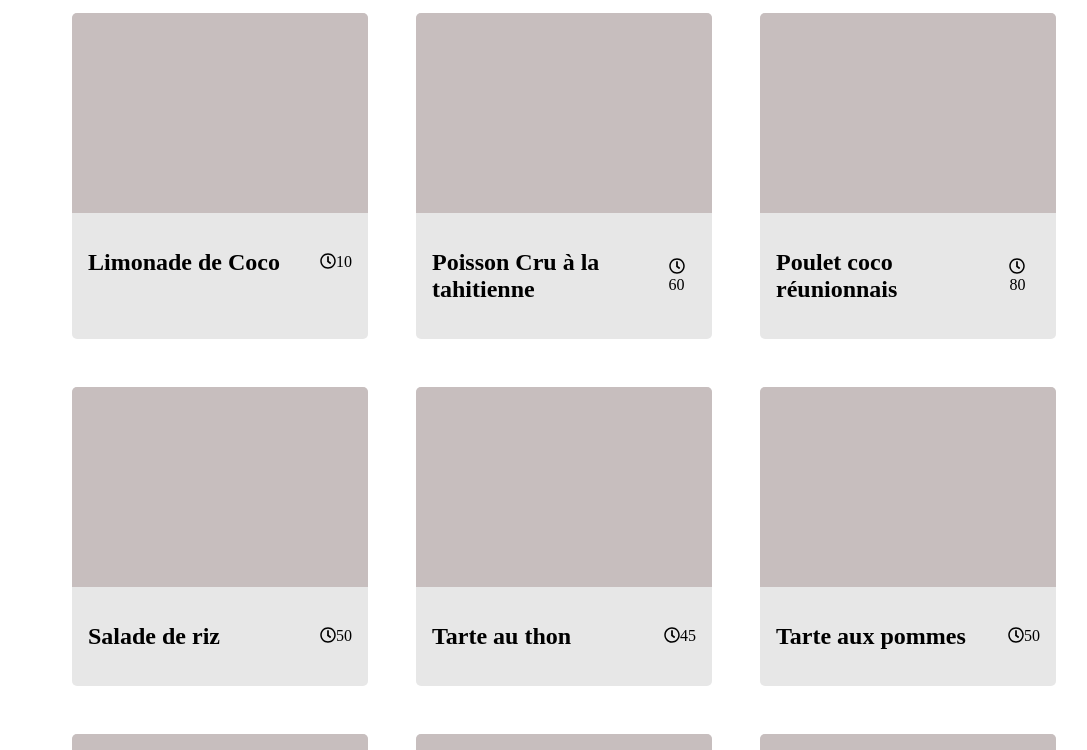
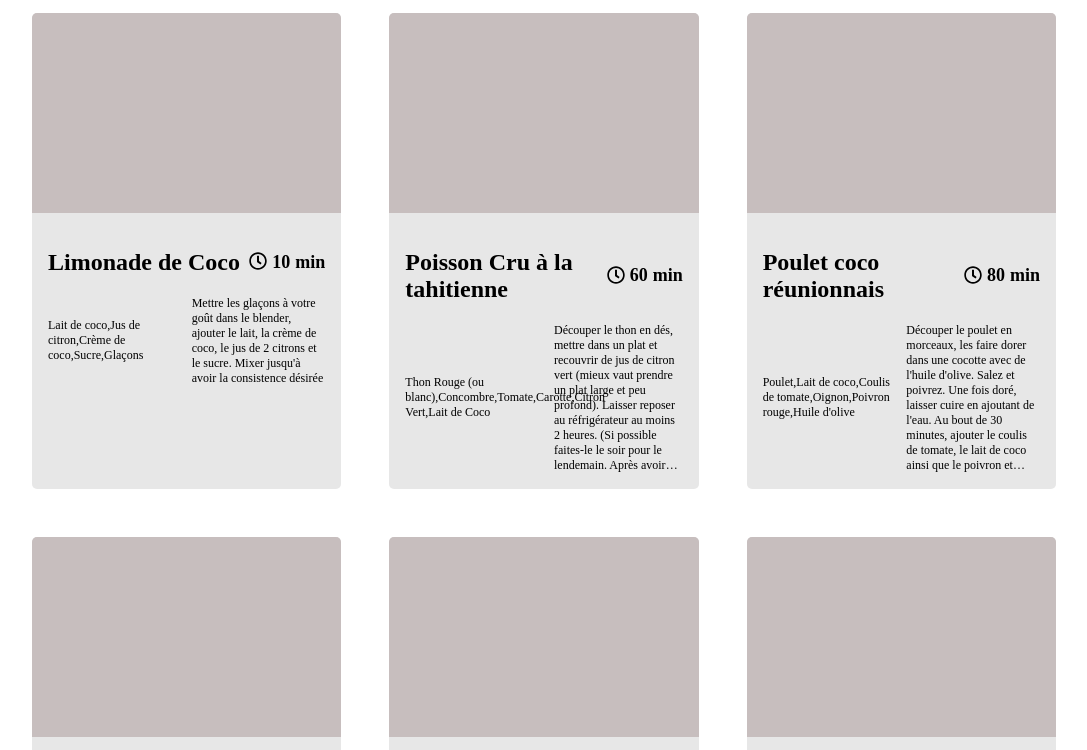
Before and after one commit to iamRomeo-dev/P7_vanilla_JS, a plain HTML site: page index.html in a window 1280 px wide. Shown: the part 29-779 px from the top of the page, without its empty margins (96-1183 px from the left). Drawn offline with Linux system fonts and the light colour scheme.

Commit message:
:construction: Ingredients not really finished

```diff
--- a/app.js
+++ b/app.js
@@ -5,54 +5,58 @@ console.log(data);
 
 function createRecipe(data) {
   for (let i = 0; i < data.length; i++) {
-    //Create a li
     const li = document.createElement("li");
 
     const recipe_photo = document.createElement("div");
+    const recipe_figcaption = document.createElement("div");
+    const divFirstLine = document.createElement("div");
+    const nameFirstLine = document.createElement("h2");
+    const spanFirstLine = document.createElement("div");
+    const spanLogoClock = document.createElement("span");
+    const spanTime = document.createElement("span");
+    const spanTimeMin = document.createElement("span");
+    const divSecondLine = document.createElement("div");
+    const ulIngredients = document.createElement("ul");
+    const liIngredient = document.createElement("li");
+
+    const spanDescription = document.createElement("div");
+
     recipe_photo.classList.add("recipe_photo");
-    const recipe_figcaption = document.createElement("div");
     recipe_figcaption.classList.add("recipe_figcaption");
+    divFirstLine.classList.add("divFirstLine");
+    spanFirstLine.classList.add("spanFirstLine");
+    li.classList.add("li");
+    recipes.classList.add("Aaa_recipes_container");
+    divSecondLine.classList.add("divSecondLine");
+    ulIngredients.classList.add("ulIngredients");
+    liIngredient.classList.add("liIngredient");
+    spanDescription.classList.add("spanDescription");
 
-    //Create a div for the first line
-    const divFirstLine = document.createElement("div");
+    nameFirstLine.textContent = data[i].name;
+    spanLogoClock.innerHTML = '<i class="far fa-clock"></i>';
+    spanTime.textContent = data[i].time;
+    spanTimeMin.textContent = "min";
 
-    //Recipe name
-    const h2Name = document.createElement("h2");
-    h2Name.textContent = data[i].name;
-    h2Name.classList.add("my-class");
+    const toto = data[i].ingredients.map((ingredient) => ingredient.ingredient);
+    // console.log(toto)
+    liIngredient.textContent = toto;
 
-    //Recipe Time
-    const spanFirstLine = document.createElement("span");
-    //Clock icon
-    const spanLogoClock = document.createElement("span");
-    spanLogoClock.innerHTML = ' <i class="far fa-clock"></i>';
-    //Time
-    const spanTime = document.createElement("span");
-    spanTime.textContent = data[i].time;
+    spanDescription.textContent = data[i].description;
+
     spanFirstLine.appendChild(spanLogoClock);
     spanFirstLine.appendChild(spanTime);
+    spanFirstLine.appendChild(spanTimeMin);
+    divFirstLine.appendChild(nameFirstLine);
+    divFirstLine.appendChild(spanFirstLine);
+    ulIngredients.appendChild(liIngredient);
 
-    //Put the h1 and h2 inside the div -> and put to div a class
-    divFirstLine.classList.add("divFirstLine");
-    divFirstLine.appendChild(h2Name);
-    divFirstLine.appendChild(spanFirstLine);
-
+    divSecondLine.appendChild(ulIngredients);
+    divSecondLine.appendChild(spanDescription);
 
     recipe_figcaption.appendChild(divFirstLine);
-
-    //
-    // const h1 = document.createElement("h2");
-    // h1.textContent = data[i].name;
-    // h1.classList.add("my-class");
-
-    //Put the div inside the li
-    li.classList.add("li");
+    recipe_figcaption.appendChild(divSecondLine);
     li.appendChild(recipe_photo);
     li.appendChild(recipe_figcaption);
-
-
-    //Put the li inside the ul inside the html dom
-    recipes.classList.add("Aaa_recipes_container");
     recipes.appendChild(li);
   }
 }
--- a/style.css
+++ b/style.css
@@ -14,15 +14,20 @@ body {
   justify-content: center;
 }
 
+.li {
+  flex-grow: 1;
+  width: 25%;
+  min-width: 250px;
+  border-radius: 5px;
+  background-color: #e7e7e7;
+  list-style: none;
+}
+
 .Aaa_recipes_container {
   display: flex;
   flex-wrap: wrap;
   gap: 3rem;
-}
-.divFirstLine {
-  display: flex;
-  align-items: center;
-  justify-content: space-between;
+  padding-left: 0;
 }
 
 .recipe_photo {
@@ -35,12 +40,51 @@ body {
   padding: 1rem;
 }
 
-.li {
-  flex-grow: 1;
-  width: 25%;
-  min-width: 250px;
-  /* height: 200px; */
-  border-radius: 5px;
-  background-color: #e7e7e7;
-  list-style: none;
+.divFirstLine {
+  display: flex;
+  align-items: center;
+  justify-content: space-between;
 }
+
+.spanFirstLine {
+  display: flex;
+  flex-wrap: nowrap;
+  gap: 5px;
+  font-size: 18px;
+  font-style: normal;
+  font-weight: bold;
+}
+
+.divSecondLine {
+  display: flex;
+  align-items: center;
+  gap: 10px;
+}
+
+.ulIngredients {
+  width: 50%;
+  padding-left: 0;
+}
+
+.liIngredient {
+  list-style-type: none;
+  font-size: 12px;
+  font-style: normal;
+  font-weight: normal;
+}
+
+.spanDescription {
+  white-space: nowrap;
+  display: inline-block;
+  overflow: hidden;
+  text-overflow: ellipsis;
+  -webkit-line-clamp: 10;
+  display: -webkit-box;
+  -webkit-box-orient: vertical;
+  white-space: normal;
+  font-size: 12px;
+  font-style: normal;
+  font-weight: normal;
+  width: 50%;
+
+}
```
